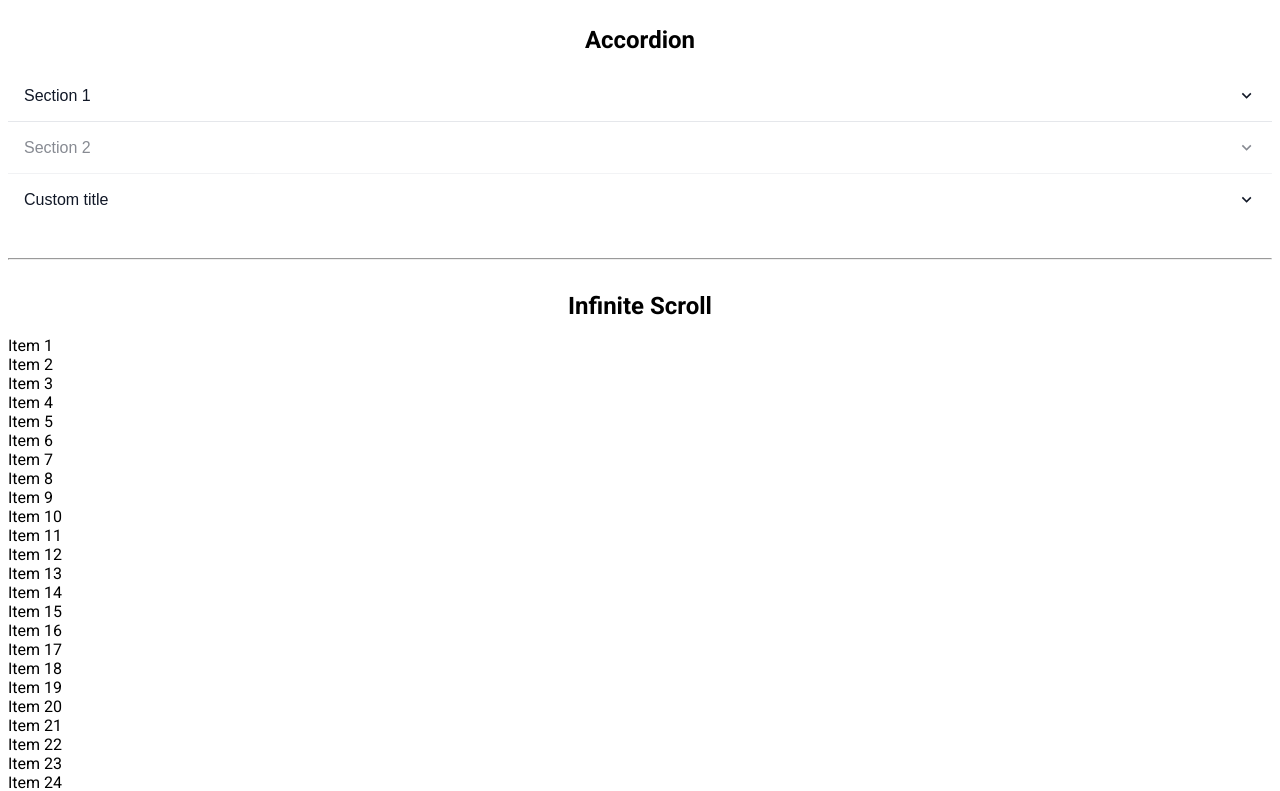
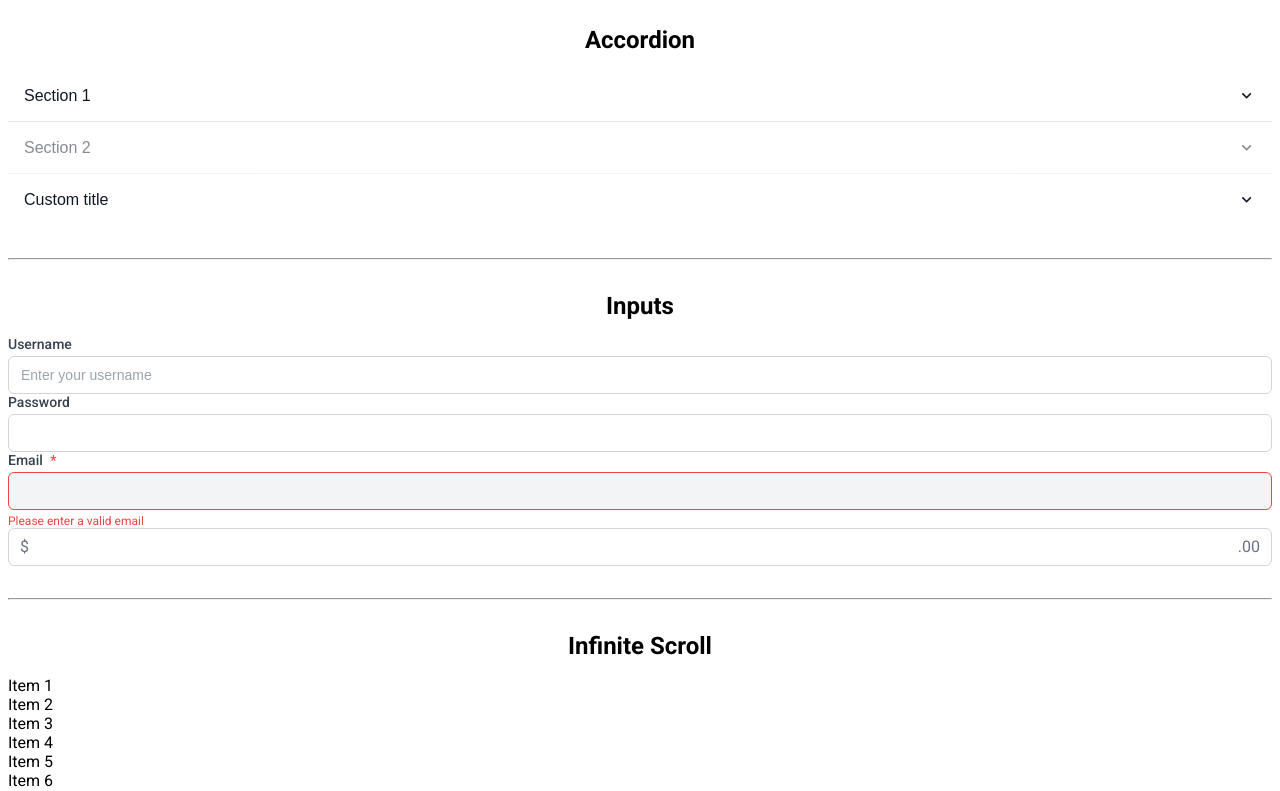
Before and after one commit to edgarimai/vue-smart-ui, a Vue app: page / in a window 1280 px wide. Shown: the part 1959-2750 px from the top of the page. Built offline with nearby package versions, Linux system fonts and the light colour scheme.

Commit message:
feat(input): implement BaseInput component with multiple variants, states, and customization options

```diff
--- a/src/App.vue
+++ b/src/App.vue
@@ -9,6 +9,7 @@ import {
   BaseInfiniteScroll,
   BaseAccordion,
   BaseAccordionItem,
+  BaseInput,
 } from './components'
 import { useToast } from '@/composables/toast'
 
@@ -34,6 +35,12 @@ const pageState = reactive({
   accordion: {
     show: false,
     variant: 'default',
+  },
+  input: {
+    username: '',
+    password: '',
+    email: '',
+    amount: '',
   },
   infiniteScroll: {
     items: [],
@@ -401,6 +408,44 @@ const loadMore = async () => {
     </div>
 
     <hr />
+
+    <div class="input-container">
+      <h2>Inputs</h2>
+      <!-- Default input -->
+      <BaseInput
+        v-model="pageState.input.username"
+        label="Username"
+        placeholder="Enter your username"
+      />
+
+      <!-- Input with icons -->
+      <BaseInput
+        v-model="pageState.input.password"
+        type="password"
+        label="Password"
+        prefix-icon="icon-lock"
+        suffix-icon="icon-eye"
+      />
+
+      <!-- Filled variant with error -->
+      <BaseInput
+        v-model="pageState.input.email"
+        variant="filled"
+        label="Email"
+        state="error"
+        error-message="Please enter a valid email"
+        required
+      />
+
+      <!-- Custom prefix/suffix -->
+      <BaseInput v-model="pageState.input.amount">
+        <template #prefix>$</template>
+        <template #suffix>.00</template>
+      </BaseInput>
+    </div>
+
+    <hr />
+
     <div class="infinite-scroll-container">
       <h2>Infinite Scroll</h2>
       <BaseInfiniteScroll
--- a/src/assets/base.scss
+++ b/src/assets/base.scss
@@ -77,6 +77,24 @@
   --accordion-header-color: #111827;
   --accordion-hover-bg: #f9fafb;
   --accordion-focus-ring: #3b82f6;
+
+  // Input variables
+  --input-label-color: #374151;
+  --input-required-color: #ef4444;
+  --input-helper-color: #6b7280;
+  --input-border-color: #d1d5db;
+  --input-bg: #ffffff;
+  --input-focus-border-color: #3b82f6;
+  --input-focus-ring-color: rgba(59, 130, 246, 0.1);
+  --input-placeholder-color: #9ca3af;
+  --input-disabled-bg: #f3f4f6;
+  --input-disabled-text: #6b7280;
+  --input-icon-color: #6b7280;
+  --input-filled-bg: #f3f4f6;
+  --input-filled-focus-bg: #f9fafb;
+  --input-success-color: #22c55e;
+  --input-error-color: #ef4444;
+  --input-warning-color: #f59e0b;
 }
 
 body {
--- /dev/null
+++ b/src/components/BaseInput.vue
@@ -0,0 +1,293 @@
+<script setup>
+import { ref, computed, useSlots } from 'vue'
+
+const slots = useSlots()
+const props = defineProps({
+  modelValue: {
+    type: [String, Number],
+    default: '',
+  },
+  variant: {
+    type: String,
+    default: 'default',
+    validator: (value) => ['default', 'filled', 'outlined'].includes(value),
+  },
+  state: {
+    type: String,
+    default: null,
+    validator: (value) => ['success', 'error', 'warning'].includes(value),
+  },
+  type: {
+    type: String,
+    default: 'text',
+  },
+  label: {
+    type: String,
+    default: null,
+  },
+  placeholder: {
+    type: String,
+    default: '',
+  },
+  disabled: {
+    type: Boolean,
+    default: false,
+  },
+  readonly: {
+    type: Boolean,
+    default: false,
+  },
+  required: {
+    type: Boolean,
+    default: false,
+  },
+  helperText: {
+    type: String,
+    default: null,
+  },
+  errorMessage: {
+    type: String,
+    default: null,
+  },
+  prefixIcon: {
+    type: String,
+    default: null,
+  },
+  suffixIcon: {
+    type: String,
+    default: null,
+  },
+})
+
+const emit = defineEmits(['update:modelValue', 'focus', 'blur', 'input'])
+
+const inputRef = ref(null)
+const isFocused = ref(false)
+
+const inputClasses = computed(() => ({
+  'base-input': true,
+  [`base-input--${props.variant}`]: true,
+  [`base-input--${props.state}`]: props.state,
+  'base-input--disabled': props.disabled,
+  'base-input--focused': isFocused.value,
+  'base-input--with-prefix': props.prefixIcon || slots.prefix,
+  'base-input--with-suffix': props.suffixIcon || slots.suffix,
+}))
+
+const handleInput = (event) => {
+  emit('update:modelValue', event.target.value)
+  emit('input', event)
+}
+
+const handleFocus = (event) => {
+  isFocused.value = true
+  emit('focus', event)
+}
+
+const handleBlur = (event) => {
+  isFocused.value = false
+  emit('blur', event)
+}
+
+const focus = () => {
+  inputRef.value?.focus()
+}
+
+defineExpose({
+  focus,
+})
+</script>
+
+<template>
+  <div :class="inputClasses">
+    <label v-if="label" class="base-input__label">
+      {{ label }}
+      <span v-if="required" class="base-input__required">*</span>
+    </label>
+
+    <div class="base-input__wrapper">
+      <div v-if="$slots.prefix || prefixIcon" class="base-input__prefix">
+        <slot name="prefix">
+          <i :class="prefixIcon"></i>
+        </slot>
+      </div>
+
+      <input
+        ref="inputRef"
+        :type="type"
+        :value="modelValue"
+        :placeholder="placeholder"
+        :disabled="disabled"
+        :readonly="readonly"
+        :required="required"
+        class="base-input__field"
+        @input="handleInput"
+        @focus="handleFocus"
+        @blur="handleBlur"
+      />
+
+      <!-- Suffix slot/icon -->
+      <div v-if="$slots.suffix || suffixIcon" class="base-input__suffix">
+        <slot name="suffix">
+          <i :class="suffixIcon"></i>
+        </slot>
+      </div>
+    </div>
+
+    <!-- Helper/Error text -->
+    <div v-if="helperText || errorMessage" class="base-input__helper">
+      {{ errorMessage || helperText }}
+    </div>
+  </div>
+</template>
+
+<style lang="scss">
+.base-input {
+  display: flex;
+  flex-direction: column;
+  gap: 0.25rem;
+
+  // Label styles
+  &__label {
+    font-size: 0.875rem;
+    font-weight: 500;
+    color: var(--input-label-color, #374151);
+  }
+
+  &__required {
+    color: var(--input-required-color, #ef4444);
+    margin-left: 0.25rem;
+  }
+
+  // Wrapper styles
+  &__wrapper {
+    position: relative;
+    display: flex;
+    align-items: center;
+  }
+
+  // Input field styles
+  &__field {
+    width: 100%;
+    padding: 0.625rem 0.75rem;
+    font-size: 0.875rem;
+    border-radius: 0.375rem;
+    border: 1px solid var(--input-border-color, #d1d5db);
+    background-color: var(--input-bg, white);
+    transition: all 0.2s;
+
+    &:focus {
+      outline: none;
+      border-color: var(--input-focus-border-color, #3b82f6);
+      box-shadow: 0 0 0 3px var(--input-focus-ring-color, rgba(59, 130, 246, 0.1));
+    }
+
+    &::placeholder {
+      color: var(--input-placeholder-color, #9ca3af);
+    }
+  }
+
+  // Prefix/Suffix styles
+  &__prefix,
+  &__suffix {
+    position: absolute;
+    display: flex;
+    align-items: center;
+    padding: 0 0.75rem;
+    color: var(--input-icon-color, #6b7280);
+  }
+
+  &__prefix {
+    left: 0;
+  }
+
+  &__suffix {
+    right: 0;
+  }
+
+  &--with-prefix &__field {
+    padding-left: 2.5rem;
+  }
+
+  &--with-suffix &__field {
+    padding-right: 2.5rem;
+  }
+
+  // Helper text styles
+  &__helper {
+    font-size: 0.75rem;
+    color: var(--input-helper-color, #6b7280);
+  }
+
+  // Variants
+  &--filled {
+    .base-input__field {
+      border: 1px solid transparent;
+      background-color: var(--input-filled-bg, #f3f4f6);
+
+      &:hover {
+        background-color: var(--input-filled-hover-bg, #e5e7eb);
+      }
+
+      &:focus {
+        background-color: var(--input-filled-focus-bg, #f9fafb);
+        box-shadow: 0 0 0 3px var(--input-focus-ring-color, rgba(59, 130, 246, 0.1));
+      }
+    }
+  }
+
+  &--outlined &__field {
+    border-width: 2px;
+  }
+
+  // States
+  &--success {
+    .base-input__field {
+      border-color: var(--input-success-color, #22c55e) !important;
+
+      &:focus {
+        box-shadow: 0 0 0 3px var(--input-success-ring-color, rgba(34, 197, 94, 0.1));
+      }
+    }
+    .base-input__helper {
+      color: var(--input-success-color, #22c55e);
+    }
+  }
+
+  &--error {
+    .base-input__field {
+      border-color: var(--input-error-color, #ef4444) !important;
+
+      &:focus {
+        box-shadow: 0 0 0 3px var(--input-error-ring-color, rgba(239, 68, 68, 0.1));
+      }
+    }
+    .base-input__helper {
+      color: var(--input-error-color, #ef4444);
+    }
+  }
+
+  &--warning {
+    .base-input__field {
+      border-color: var(--input-warning-color, #f59e0b) !important;
+
+      &:focus {
+        box-shadow: 0 0 0 3px var(--input-warning-ring-color, rgba(245, 158, 11, 0.1));
+      }
+    }
+    .base-input__helper {
+      color: var(--input-warning-color, #f59e0b);
+    }
+  }
+
+  // Disabled state
+  &--disabled {
+    opacity: 0.6;
+    cursor: not-allowed;
+
+    .base-input__field {
+      cursor: not-allowed;
+    }
+  }
+}
+</style>
--- a/src/components/index.js
+++ b/src/components/index.js
@@ -7,3 +7,4 @@ export { default as BaseSkeleton } from './BaseSkeleton.vue'
 export { default as BaseInfiniteScroll } from './BaseInfiniteScroll.vue'
 export { default as BaseAccordion } from './BaseAccordion.vue'
 export { default as BaseAccordionItem } from './BaseAccordionItem.vue'
+export { default as BaseInput } from './BaseInput.vue'
```
